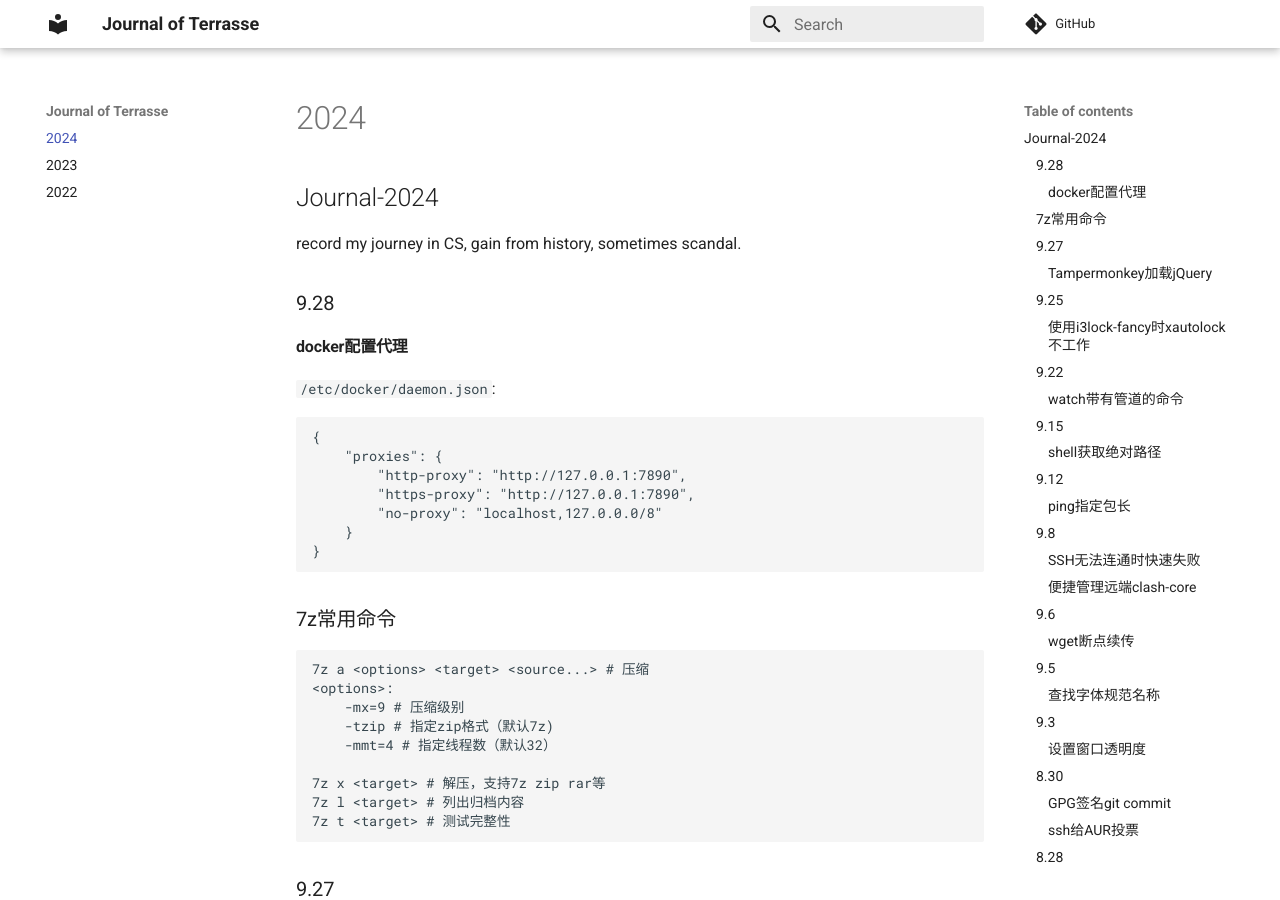
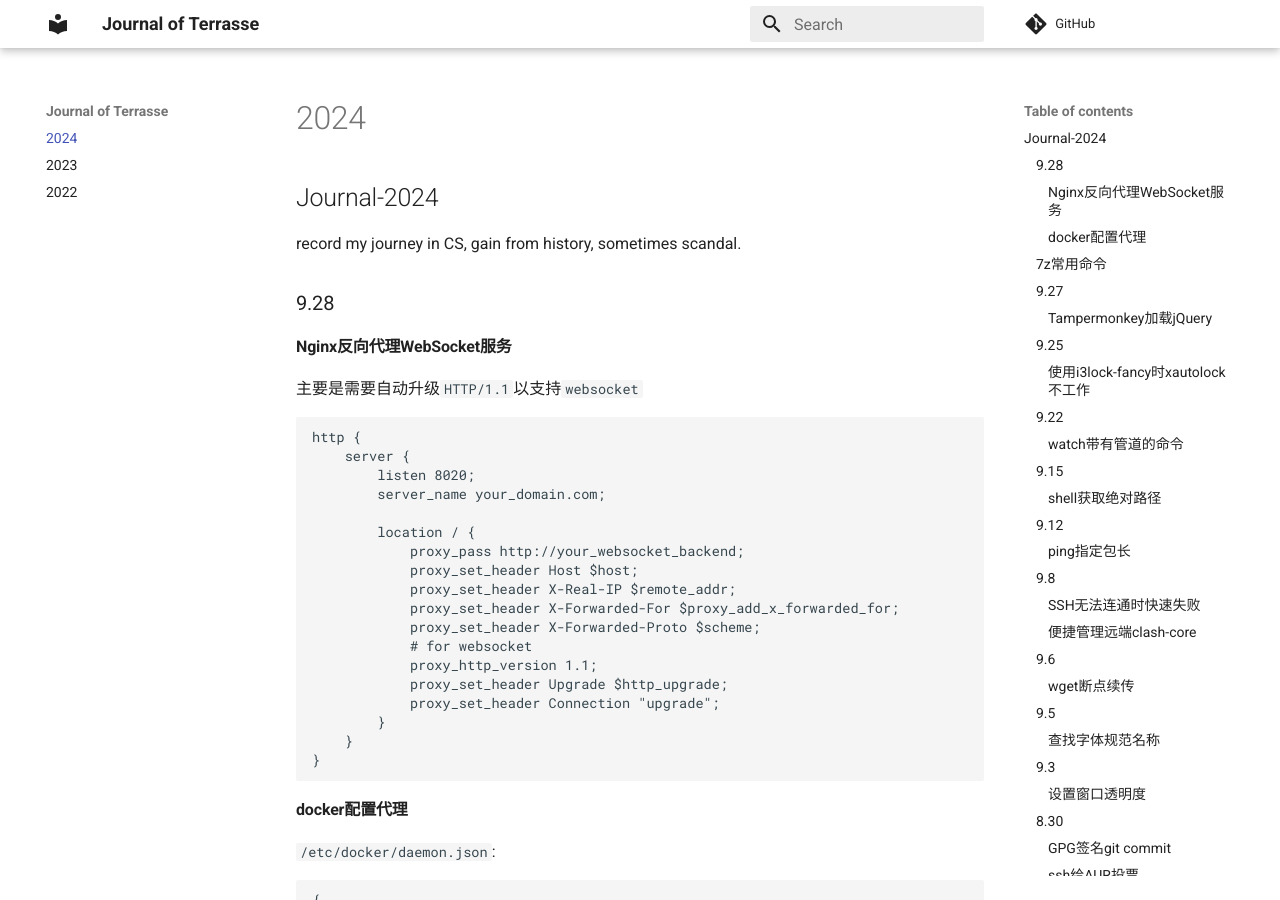
Before and after one commit to Jerry-Terrasse/journal, an MkDocs documentation site: the page built from docs/2024.md, in a window 1280 px wide and 900 px high. Built offline with MkDocs 1.6.1 and Material for MkDocs 9.7.7, drawn with Linux system fonts in a browser that asks for light colours; comment, search, counter and statistics services are not loaded.

Commit message:
update (Sat Sep 28 03:25:44 PM CST 2024)

````diff
--- a/docs/2024.md
+++ b/docs/2024.md
@@ -3,6 +3,31 @@
 record my journey in CS, gain from history, sometimes scandal.
 
 ### 9.28
+
+#### Nginx反向代理WebSocket服务
+
+主要是需要自动升级`HTTP/1.1`以支持`websocket`
+
+```nginx
+http {
+    server {
+        listen 8020;
+        server_name your_domain.com;
+
+        location / {
+            proxy_pass http://your_websocket_backend;
+            proxy_set_header Host $host;
+            proxy_set_header X-Real-IP $remote_addr;
+            proxy_set_header X-Forwarded-For $proxy_add_x_forwarded_for;
+            proxy_set_header X-Forwarded-Proto $scheme;
+            # for websocket
+            proxy_http_version 1.1;
+            proxy_set_header Upgrade $http_upgrade;
+            proxy_set_header Connection "upgrade";
+        }
+    }
+}
+```
 
 #### docker配置代理
 
````
